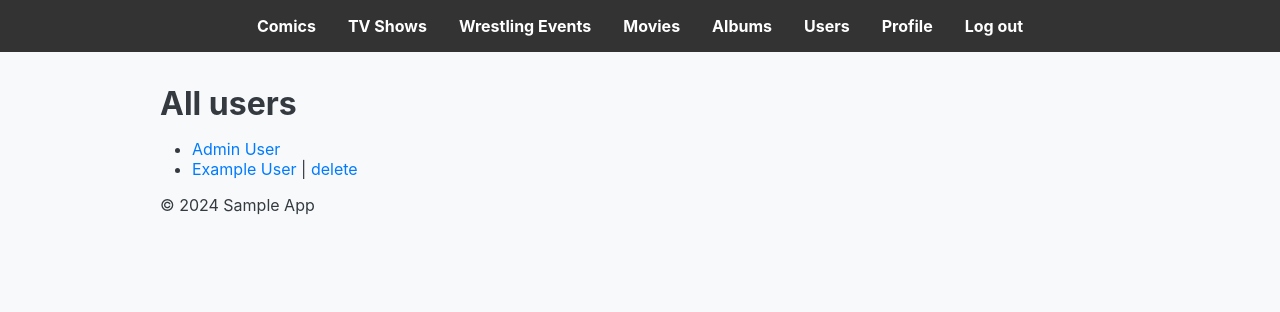
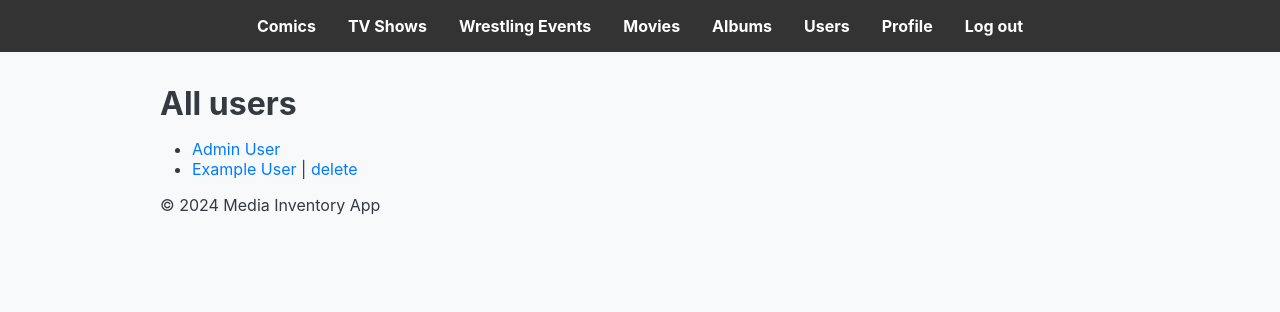
Before and after one commit to schwegler/sample_app, a Rails app: page / in a window 1280 px wide. Shown: the top 312 px of the page. Run offline with Rails 7, Linux system fonts and the light colour scheme; a user stored in the database is signed in; style sheets or scripts are compiled from the project's sources; some libraries are stand-ins or nearby versions.

Commit message:
Update README and rename app to Media Inventory App
- Renamed the visible application name from "Sample App" to "Media Inventory App" in `app/helpers/application_helper.rb` and `app/views/layouts/application.html.erb`.
- Updated `spec/helpers/application_helper_spec.rb` to reflect the name change.
- Rewrote `README.md` to describe the Media Inventory App and provide comprehensive setup instructions.

Co-authored-by: schwegler <2449951+schwegler@users.noreply.github.com>

```diff
--- a/app/helpers/application_helper.rb
+++ b/app/helpers/application_helper.rb
@@ -2,7 +2,7 @@ module ApplicationHelper
 
   # Returns the full title on a per-page basis.
   def full_title(page_title = '')
-    base_title = "SampleApp"
+    base_title = "Media Inventory App"
     if page_title.blank?
       base_title
     else
--- a/app/views/layouts/application.html.erb
+++ b/app/views/layouts/application.html.erb
@@ -35,7 +35,7 @@
 
 <footer>
   <div class="container">
-    <p>&copy; 2024 Sample App</p>
+    <p>&copy; 2024 Media Inventory App</p>
   </div>
 </footer>
 
```
Also changed, not shown: spec/helpers/application_helper_spec.rb (+2 -2 lines), README.md.
